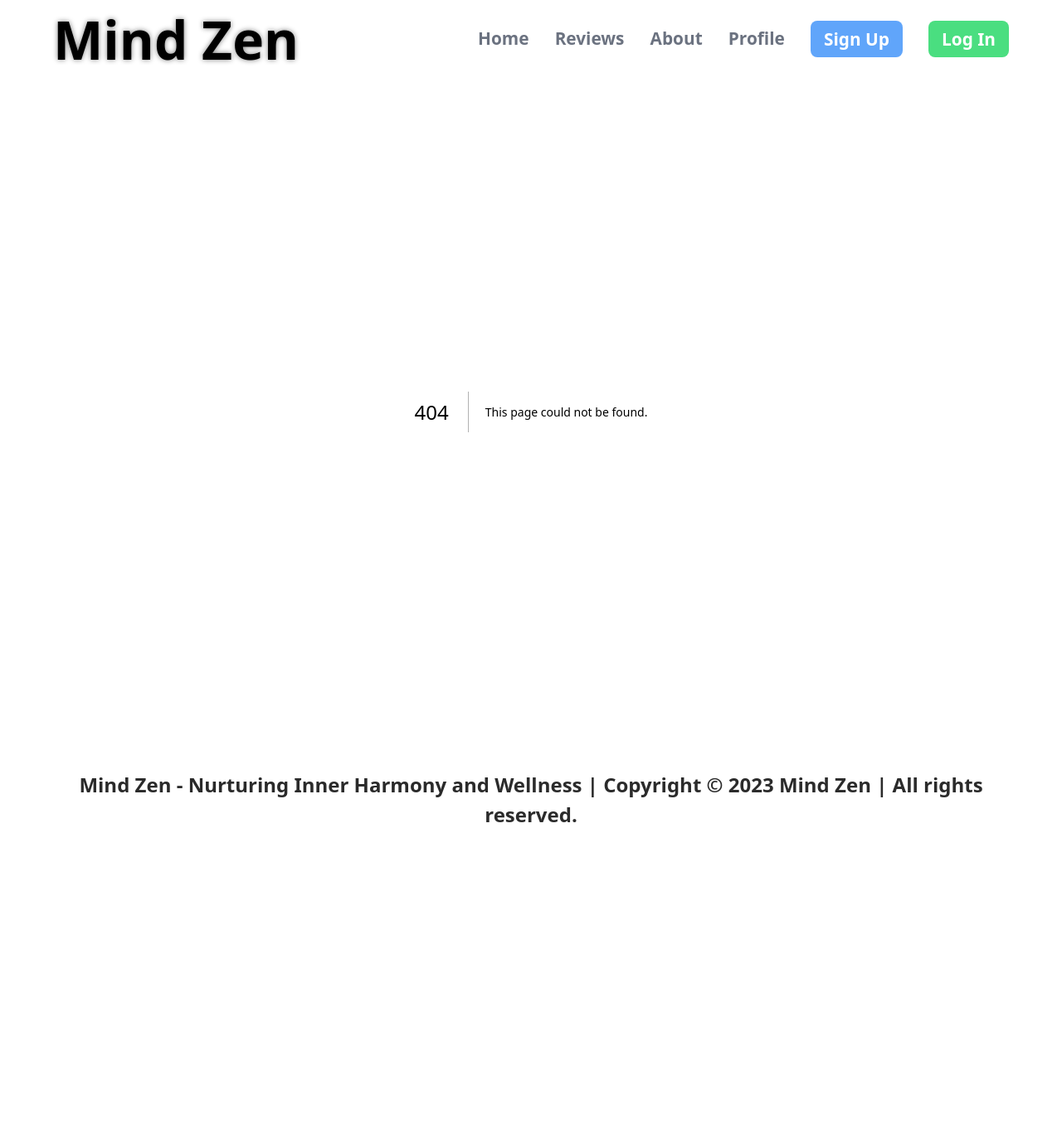
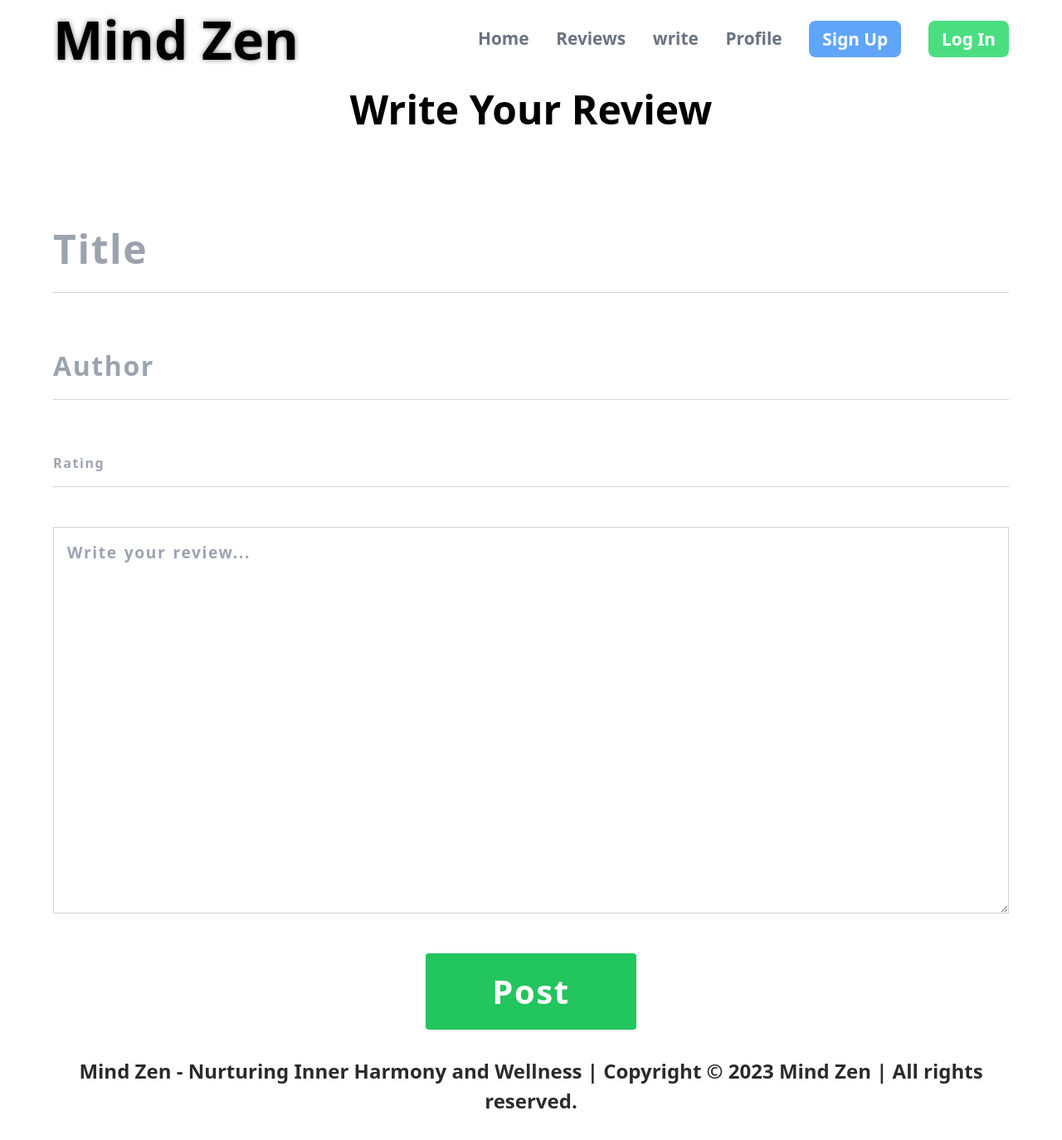
Before and after one commit to Nafiz-Mahmud/Mind-Zen-Next-Tailwind-FrontEnd, a Next.js app: page /write in a window 1280 px wide. Before the commit this address had no page. Shown: the top 1374 px of the page at 83% size. Before the commit the page ends 1032 px from the top, so only its background shows below. Built offline with nearby package versions, Linux system fonts and the light colour scheme.

Commit message:
write page ui

```diff
--- a/src/app/about/page.tsx
+++ /dev/null
@@ -1,7 +0,0 @@
-export default function About() {
-  return (
-    <div className="about">
-      <h1>About Page</h1>
-    </div>
-  );
-}
--- a/src/app/user_profile/[user_id]/page.tsx
+++ b/src/app/user_profile/[user_id]/page.tsx
@@ -1,3 +1,4 @@
+"use client";
 import "../../../styles/user_profile.scss";
 import Image from "next/image";
 import ben from "../../../../public/benn.jpg";
@@ -5,6 +6,8 @@ import Link from "next/link";
 import first_img from "../../../../public/the_book_of_art.jpg";
 import second_img from "../../../../public/crack_the_code.jpeg";
 import third_img from "../../../../public/lunar_storm.jpeg";
+import DeleteUser from "@/components/deleteUser/DeleteUser";
+import { useState } from "react";
 
 export default function UserProfile() {
   const user = {
@@ -43,6 +46,7 @@ export default function UserProfile() {
       desc: "A quick brown fox jumps over the lazy dog. lorem ipsum a quick brown fox jumps over the lazy dog. lorem ipsum a quick brown fox jumps over the lazy dog.",
     },
   ];
+  const [isDeleteUser, setIsDeleteUser] = useState(false);
   return (
     <div className="user_profile">
       <div className="profile_header">
@@ -60,7 +64,9 @@ export default function UserProfile() {
           <h1>{user.reviews} Reviews</h1>
           <div className="edit_delete_profile">
             <button>Edit Profile</button>
-            <button>Delete Profile</button>
+            <button onClick={() => setIsDeleteUser((c) => !c)}>
+              Delete Profile
+            </button>
           </div>
         </div>
         <div className="reviews">
@@ -89,6 +95,7 @@ export default function UserProfile() {
           ))}
         </div>
       </div>
+      {isDeleteUser && <DeleteUser setIsDeleteUser={setIsDeleteUser} />}
     </div>
   );
 }
--- /dev/null
+++ b/src/app/write/page.tsx
@@ -0,0 +1,48 @@
+"use client";
+import { useState } from "react";
+import "../../styles/write.scss";
+export default function Write() {
+  const [title, setTitle] = useState("");
+  const [author, setAuthor] = useState("");
+  const [rating, setRating] = useState("");
+  const [desc, setDesc] = useState("");
+  const [error, SetError] = useState("");
+  function handleSubmit(e) {
+    e.preventDefault();
+  }
+  return (
+    <div className="write">
+      <h1 className="write_title">Write Your Review</h1>
+      <form onSubmit={handleSubmit}>
+        <input
+          type="text"
+          placeholder="Title"
+          onChange={(e) => setTitle(e.target.value)}
+        />
+        <input
+          type="text"
+          placeholder="Author"
+          onChange={(e) => setAuthor(e.target.value)}
+        />
+        <input
+          type="number"
+          placeholder="Rating"
+          onChange={(e) => setRating(e.target.value)}
+        />
+        <textarea
+          name="desc"
+          id="desc"
+          cols="60"
+          rows="15"
+          placeholder="Write your review..."
+          onChange={(e) => setDesc(e.target.value)}
+        ></textarea>
+        <div className="write_submit">
+          <button type="submit" className="write_submit_button">
+            Post
+          </button>
+        </div>
+      </form>
+    </div>
+  );
+}
--- /dev/null
+++ b/src/components/deleteUser/DeleteUser.tsx
@@ -0,0 +1,26 @@
+import React from "react";
+import "./delete_user.scss";
+
+export default function DeleteUser({ setIsDeleteUser }) {
+  return (
+    <div className="delete_user">
+      <div className="delete_user_container">
+        <h1 className="delete_user_title">Permanently Delete Your Account?</h1>
+        <div className="buttons">
+          <button
+            className="cancel_delete"
+            onClick={() => setIsDeleteUser((c) => !c)}
+          >
+            Cancel
+          </button>
+          <button
+            className="sure_delete"
+            onClick={() => setIsDeleteUser((c) => !c)}
+          >
+            Sure
+          </button>
+        </div>
+      </div>
+    </div>
+  );
+}
--- /dev/null
+++ b/src/components/deleteUser/delete_user.scss
@@ -0,0 +1,22 @@
+.delete_user {
+  @apply bg-[rgba(211,211,211,0.5)] fixed min-h-[100vh] min-w-[100vw] top-0 left-0 flex items-center justify-center;
+  backdrop-filter: blur(0.05rem);
+  .delete_user_container {
+    @apply bg-white px-[8rem] py-[4rem] rounded-lg;
+    box-shadow: 0.2rem 0.2rem 0.5rem lightgray;
+    .delete_user_title {
+      @apply text-[2rem] font-bold mb-[3rem];
+    }
+    .buttons {
+      display: flex;
+      align-items: center;
+      justify-content: space-around;
+      .cancel_delete {
+        @apply bg-red-400 px-[1rem] py-[.5rem] font-semibold rounded;
+      }
+      .sure_delete {
+        @apply bg-green-400 px-[1rem] py-[.5rem] font-semibold rounded;
+      }
+    }
+  }
+}
--- a/src/components/navbar/Nav.tsx
+++ b/src/components/navbar/Nav.tsx
@@ -16,7 +16,7 @@ export default function Nav() {
           <Link href="/reviews">Reviews</Link>
         </li>
         <li>
-          <Link href="/about">About</Link>
+          <Link href="/write">write</Link>
         </li>
         <li>
           <Link href="/user_profile/123">Profile</Link>
--- /dev/null
+++ b/src/styles/write.scss
@@ -0,0 +1,44 @@
+.write {
+  .write_title {
+    @apply text-center text-[3rem] font-bold mb-[5rem];
+  }
+  form {
+    display: flex;
+    flex-direction: column;
+
+    gap: 3rem;
+    input {
+      padding: 1rem 0rem;
+      font-weight: bold;
+      letter-spacing: 0.1rem;
+      border-bottom: 0.1rem solid lightgray;
+      outline: none;
+      &:nth-child(1) {
+        font-size: 3rem;
+      }
+      &:nth-child(2) {
+        font-size: 2rem;
+      }
+    }
+    #desc {
+      outline: none;
+      border: 0.1rem solid lightgray;
+      padding: 1rem;
+
+      font-size: 1.2rem;
+      letter-spacing: 0.1rem;
+      word-spacing: 0.1rem;
+      @apply font-semibold;
+    }
+    .write_submit {
+      display: flex;
+      align-items: center;
+      justify-content: center;
+      .write_submit_button {
+        @apply bg-green-500 text-white text-[2.5rem] rounded px-[5rem] py-[1rem] font-bold hover:shadow-lg hover:-translate-y-2 duration-300;
+        letter-spacing: 0.1rem;
+        width: fit-content;
+      }
+    }
+  }
+}
```
